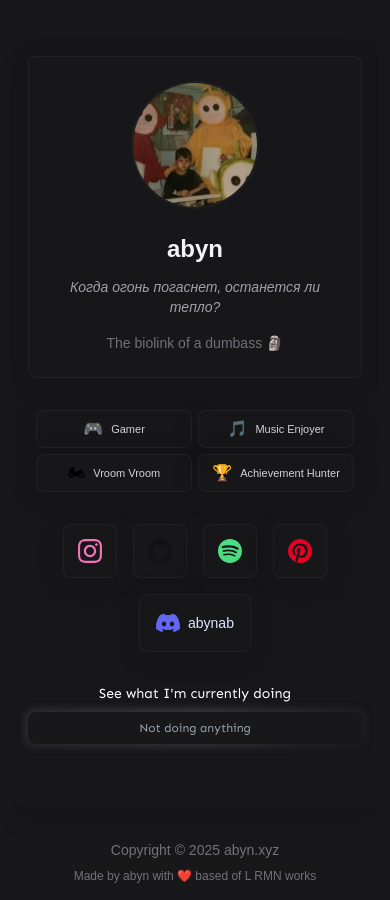
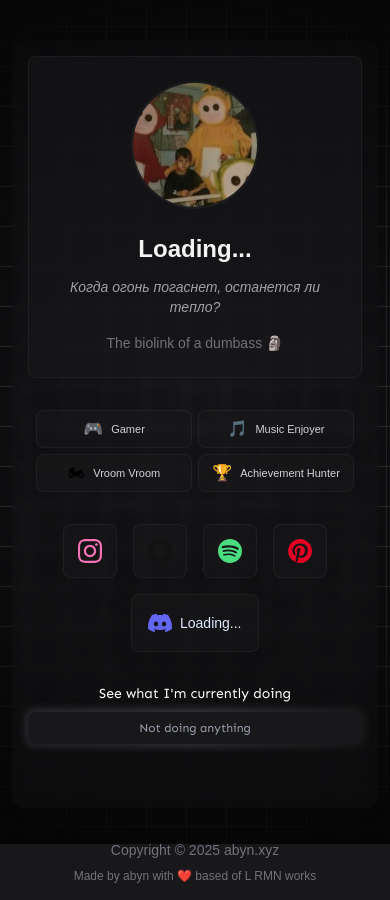
Before and after one commit to abyn365/abyndotxyz, a Next.js app: page / in a window 390 px wide. Built offline with nearby package versions, Linux system fonts and the light colour scheme; no server answers.

Commit message:
changed square bg to be visible on mobile device, make dc username as default name

```diff
--- a/pages/index.tsx
+++ b/pages/index.tsx
@@ -16,11 +16,8 @@ type CustomStatus = {
   state?: string; // Add state for custom status text
 };
 
-const name = "abyn";
 const belowLink = "Когда огонь погаснет, останется ли тепло?";
 const bio = "The biolink of a dumbass 🗿";
-
-const servername = "abynab";
 
 const getDiscordAvatar = (userId: string, avatarId: string) => {
   const isAnimated = avatarId.startsWith('a_');
@@ -31,6 +28,8 @@ const getDiscordAvatar = (userId: string, avatarId: string) => {
 export default function Home() {
   const [avatarUrl, setAvatarUrl] = useState('');
   const [customStatus, setCustomStatus] = useState<CustomStatus | null>(null);
+  const [username, setUsername] = useState('');
+  const [loading, setLoading] = useState(true);
 
   useEffect(() => {
     AOS.init({
@@ -45,8 +44,9 @@ export default function Home() {
         const response = await fetch('https://api.lanyard.rest/v1/users/877018055815868426');
         const data = await response.json();
         if (data.success) {
-          const { id, avatar } = data.data.discord_user;
+          const { id, avatar, username } = data.data.discord_user;
           setAvatarUrl(getDiscordAvatar(id, avatar));
+          setUsername(username);
 
           // Get custom status with both emoji and text
           const customStatusActivity = data.data.activities.find(
@@ -61,6 +61,8 @@ export default function Home() {
         }
       } catch (error) {
         console.error('Failed to fetch Discord user:', error);
+      } finally {
+        setLoading(false);
       }
     };
 
@@ -72,8 +74,8 @@ export default function Home() {
 
   return (
     <div className="relative min-h-screen w-full overflow-hidden">
-      {/* Squares background - hide on mobile for better performance */}
-      <div className="fixed inset-0 z-0 hidden sm:block">
+      {/* Squares background - hide on mobile for better performance (use classname hidden) */}
+      <div className="fixed inset-0 z-0 sm:block">
         <Squares
           speed={0.2} // Reduced speed
           squareSize={40}
@@ -122,7 +124,7 @@ export default function Home() {
                     )}
                   </div>
                   <div className="mt-6 text-center">
-                    <h1 className="text-2xl font-bold text-zinc-100">{name}</h1>
+                    <h1 className="text-2xl font-bold text-zinc-100">{username || 'Loading...'}</h1>
                     <p className="mt-3 text-sm text-zinc-400 italic">{belowLink}</p>
                     <p className="mt-4 text-sm text-zinc-500">{bio}</p>
                   </div>
@@ -232,7 +234,7 @@ export default function Home() {
                             href="/discord"
                             className="text-sm font-medium text-indigo-100"
                           >
-                            {servername}
+                            {username || 'Loading...'}
                           </a>
                         </p>
                       </div>
```
